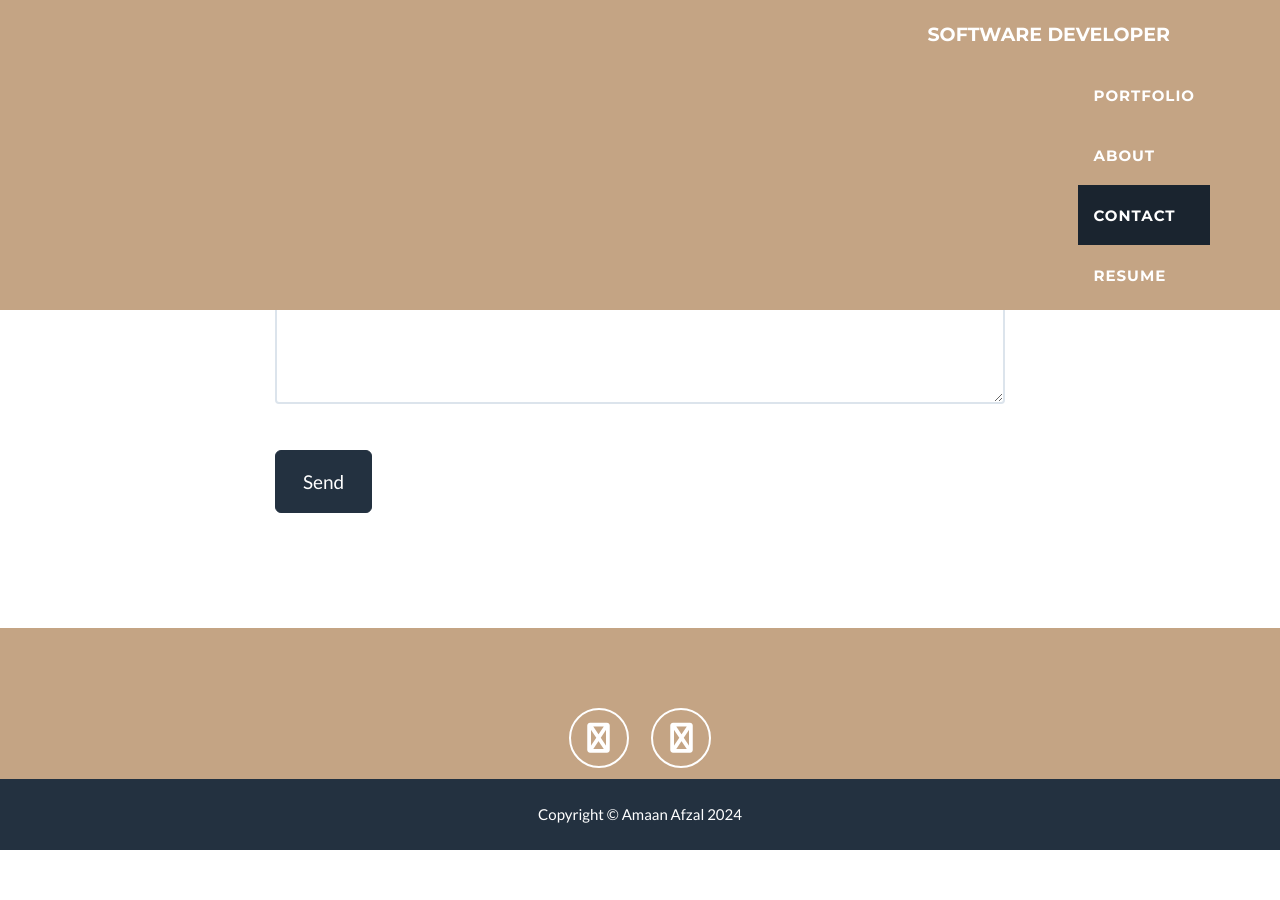
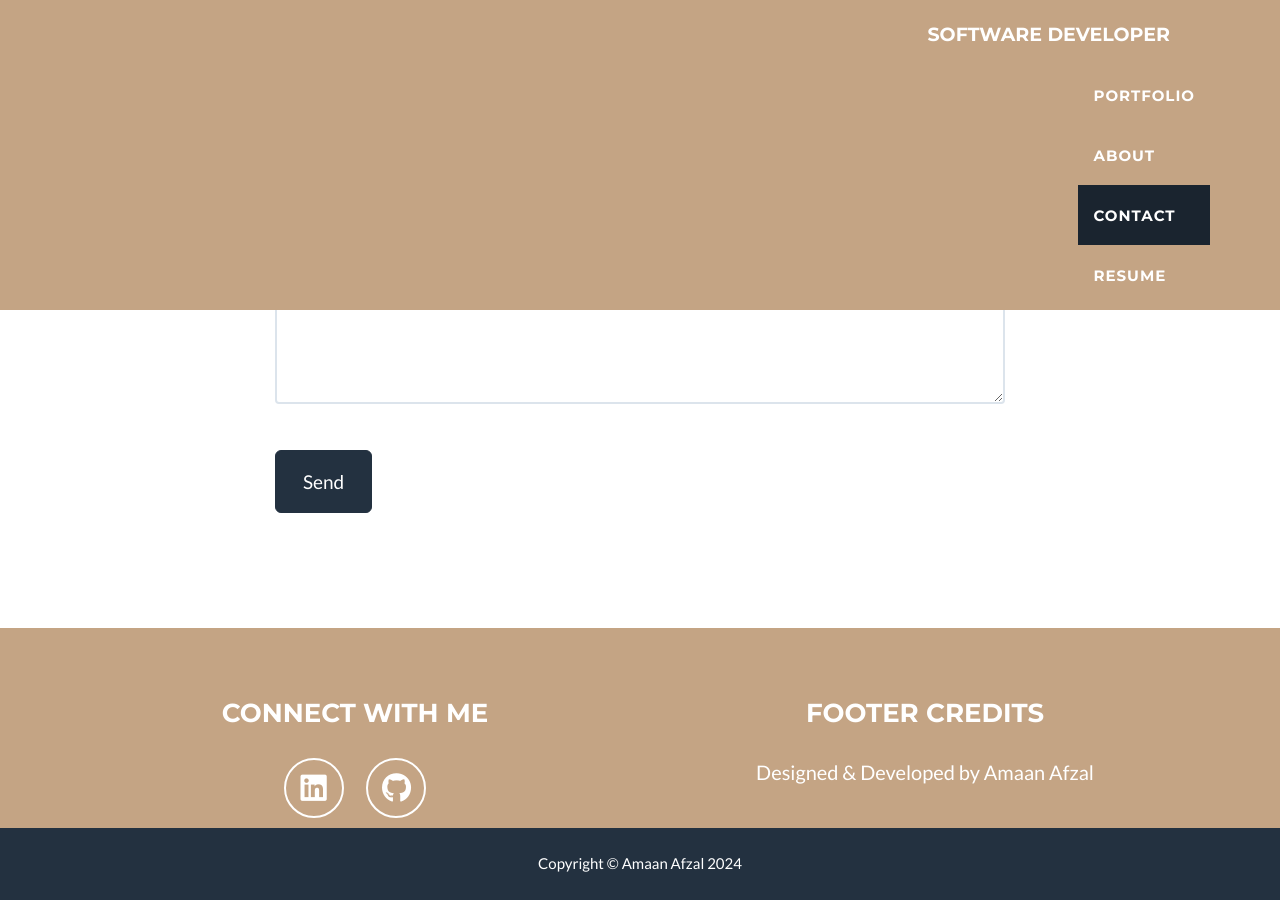
Before and after one commit to Amaan6868/Amaan6868.github.i, a Jekyll site: the page built from _posts/2014-07-18-project-1.markdown, in a window 1280 px wide and 900 px high, scrolled down 2175 px. Built offline with Jekyll 4.4.1, drawn with Linux system fonts in a browser that asks for light colours; before the commit the page ends 3025 px from its top, so only the background shows below that.

Commit message:
Update footer.html

```diff
--- a/_includes/footer.html
+++ b/_includes/footer.html
@@ -3,32 +3,24 @@
   <div class="footer-above">
     <div class="container">
       <div class="row">
-        <div class="footer-col col-md-4">
-          <h3>{{ site.footer.location }}</h3>
-          <p>
-            {% for adress in site.address %}
-            {{ adress.line }} <br>
-            {% endfor %}
-          </p>
-        </div>
-        <div class="footer-col col-md-4">
-          <h3>{{ site.footer.social }}</h3>
+        <div class="footer-col col-md-6">
+          <h3>Connect With Me</h3>
           <ul class="list-inline">
             <li>
               <a href="https://www.linkedin.com/in/amaan-afzal-a72374288/" target="_blank" class="btn-social btn-outline">
-                <i class="fa fa-linkedin"></i>
+                <i class="fab fa-linkedin"></i>
               </a>
             </li>
             <li>
               <a href="https://github.com/Amaan6868" target="_blank" class="btn-social btn-outline">
-                <i class="fa fa-github"></i>
+                <i class="fab fa-github"></i>
               </a>
             </li>
           </ul>
         </div>
-        <div class="footer-col col-md-4">
-          <h3>{{ site.footer.credits }}</h3>
-          <p>{{ site.credits }}</p>
+        <div class="footer-col col-md-6">
+          <h3>Footer Credits</h3>
+          <p>Designed & Developed by Amaan Afzal</p>
         </div>
       </div>
     </div>
@@ -37,7 +29,7 @@
     <div class="container">
       <div class="row">
         <div class="col-lg-12">
-          Copyright &copy; {{ site.footer.copyright }} 20{{ site.time | date: '%y' }}
+          Copyright &copy; Amaan Afzal 2024
         </div>
       </div>
     </div>
```
